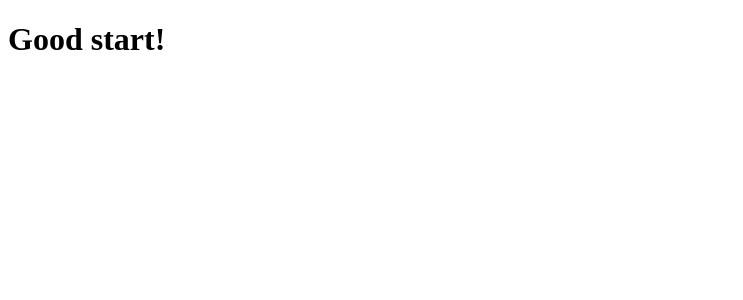
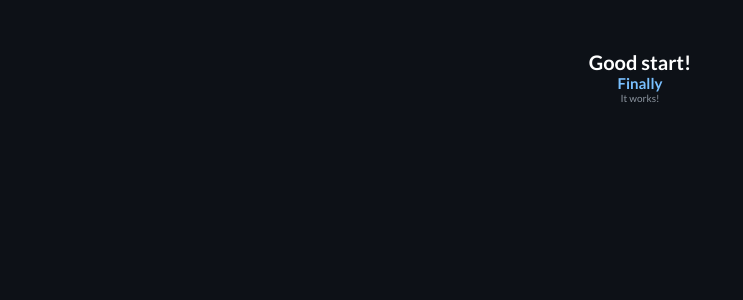
Before and after one commit to mladen081/u-m, a React (Vite) app in the folder front/client/: page / in a window 1280 px wide. Shown: the top 300 px of the page, without its empty margins (0-743 px from the left). Built offline with nearby package versions, Linux system fonts and the light colour scheme.

Commit message:
Add base style

```diff
--- a/front/client/src/App.jsx
+++ b/front/client/src/App.jsx
@@ -4,6 +4,8 @@ function App() {
     <>
       <main>
         <h1>Good start!</h1>
+        <h2>Finally</h2>
+        <p>It works!</p>
       </main>
     </>
   )
--- a/front/client/src/index.css
+++ b/front/client/src/index.css
@@ -0,0 +1,40 @@
+@import url('https://fonts.googleapis.com/css2?family=Lato:wght@100;400;700;900&display=swap');
+
+:root {
+  --primary-color: #fff;
+  --text-color: #8b949e;
+  --text-color-1: #79c0ff;
+  --back-color: #0d1117;
+}
+
+*,
+*::after,
+*::before {
+  margin: 0;
+  padding: 0;
+  box-sizing: inherit;
+}
+
+html {
+  font-size: 62.5%;
+}
+
+body {
+  font-family: 'Lato', sans-serif;
+  box-sizing: border-box;
+  color: var(--primary-color);
+  background-color: var(--back-color);
+}
+
+main {
+    padding-top: 5rem;
+    text-align: center;
+}
+
+h2 {
+    color: var(--text-color-1);
+}
+
+p {
+    color: var(--text-color);
+}
```
